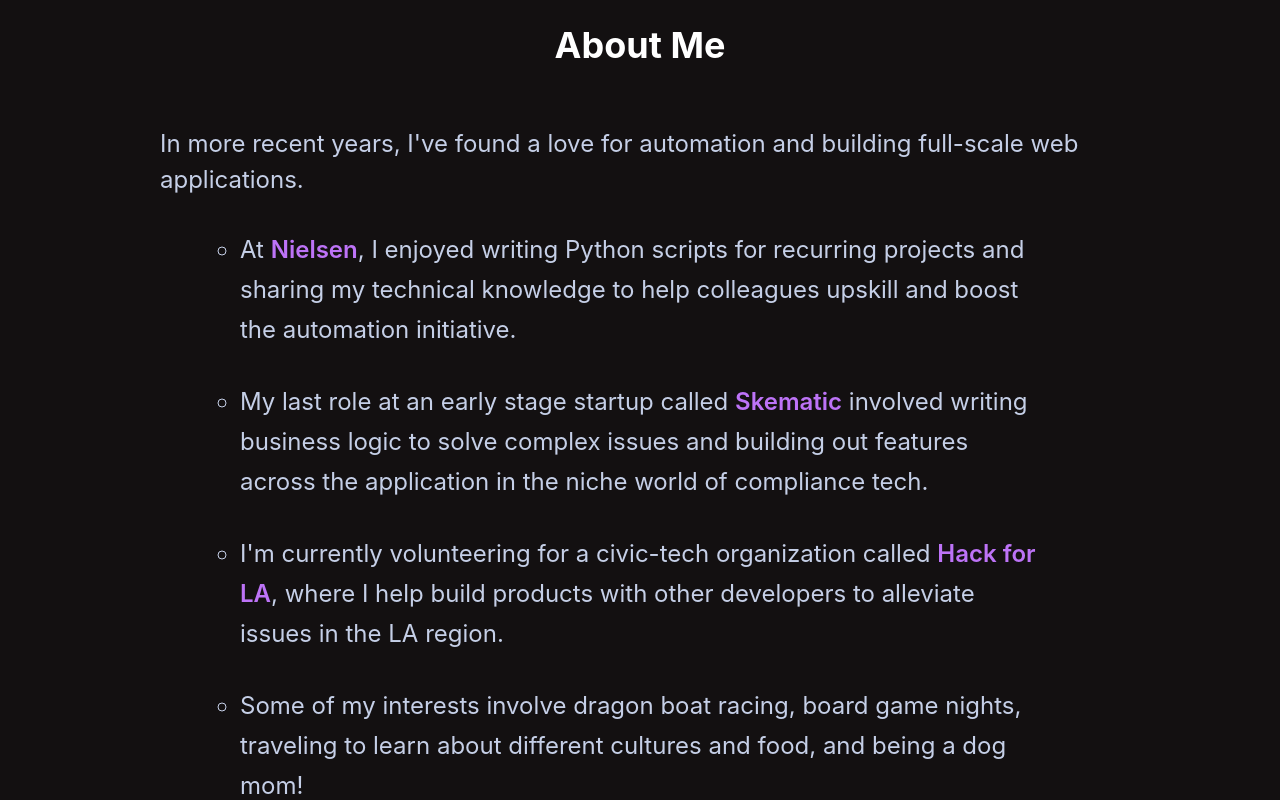
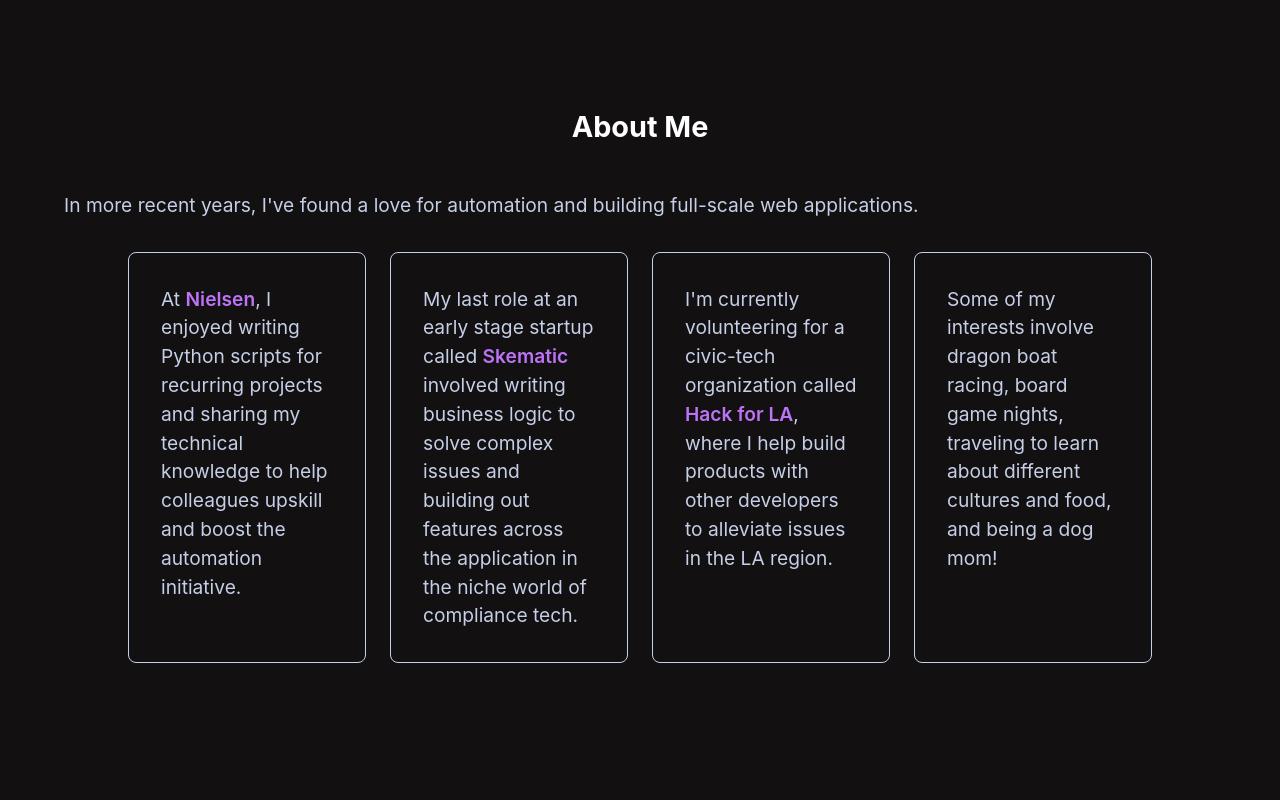
Before and after one commit to christinaor/christinaor.github.io, a React (Vite) app: page / in a window 1280 px wide. Shown: the part 860-1660 px from the top of the page. Built offline with nearby package versions, Linux system fonts and the light colour scheme.

Commit message:
Fix about section

```diff
--- a/src/components/About/styles.module.scss
+++ b/src/components/About/styles.module.scss
@@ -7,27 +7,40 @@
   justify-content: center;
   align-items: center;
 
-  min-height: 50rem;
-  // margin: 3rem 0;
-  padding: 2rem 2rem 3rem;
+  min-height: 100vh;
+  padding: 2rem 4rem 3rem;
 
-  // font-size: 1.2rem;
   background-color: $mainBodyBackgroundBlack;
   box-shadow: 0 0 1rem 0 $mainTextColorBlack;
 }
 
+.description ul {
+  display: flex;
+  flex-direction: column;
+
+  margin-top: 2rem;
+  padding: 0 0.5rem;
+  gap: 1.5rem;
+}
+
 .description ul li {
-  margin: 1.5rem;
+  padding: 2rem;
 
-  list-style-type: circle;
+  border: 1px solid $mainTextColor;
+  border-radius: 8px;
+  list-style-type: none;
+}
+
+.description ul li:hover {
+  background-image: linear-gradient(to right, $gradient-purple-start, $gradient-purple-mid, $gradient-purple-end);
 }
 
 li a.blurbLink {
   font-weight: 500;
   text-underline-offset: 4px;
-  // text-decoration: underline dotted;
-  text-decoration-color: $subTextColor;
+  // text-decoration-color: $subTextColor;
 
+  // color: $subTextColor;
   color: $subTextColor;
   font-weight: 600;
 }
@@ -36,60 +49,22 @@ li a.blurbLink:hover {
   text-decoration: line-through;
 }
 
-@media only screen and (min-width: $mobile-max) and (max-width: $desktop-min) {
-  .about {
-    min-height: 30rem;
-    padding: 3rem 4rem 5rem;
+@media only screen and (min-width: $tablet-mid) {
+  .description ul {
+    display: grid;
+    grid-template-columns: 1fr 1fr;
 
-    font-size: 1.5rem;
-  }
-
-  .description ul li {
-    margin: 2rem 3rem;
-
-    line-height: 2.5rem;
-    list-style-type: circle;
+    padding: 0 4rem;
   }
 }
 
-@media only screen and (min-width: $desktop-min) {
+@media only screen and (min-width: $desktop-small) {
   .about {
-    min-height: 30rem;
-    padding: 3rem 10rem 5rem;
-
-    font-size: 1.5rem;
+    font-size: 1.2rem;
   }
 
-  // .description ul {
-  //   margin: 0 3rem;
-  // }
-
-  .description ul li {
-    margin: 2rem 5rem;
-
-    line-height: 2.5rem;
-    list-style-type: circle;
+  .description ul {
+    display: grid;
+    grid-template-columns: 1fr 1fr 1fr 1fr;
   }
 }
-
-// @media only screen and (min-width: 481px) {
-// .about {
-//     margin-bottom: 8vh;
-//     display: flex;
-//     flex-direction: column;
-//     justify-content: center;
-//     align-items: center;
-//   }
-
-//   .header {
-//     font-size: clamp(20px, 6vw, 30px);
-//     margin: 2vh;
-//     padding: 0;
-//   }
-
-//   .blurb {
-//     font-size: clamp(14px, 4vw, 20px);
-//     color: #4f518c;
-//     // margin: 13px;
-//   }
-// }
--- a/src/styles/colors.scss
+++ b/src/styles/colors.scss
@@ -14,6 +14,17 @@ $buttonActiveColor: #7418ea;
 $buttonBorderColor: #a9a3d8;
 // $buttonBorderColor: rgb(243, 169, 230);
 
+$gradient-green-start: rgba(0, 255, 21, 0.487) 95%;
+$gradient-green-mid: rgba(0, 255, 20, 0.2);
+$gradient-green-end: rgba(0, 255, 21, 0.056);
+
+$gradient-purple-start: rgba(116, 24, 234, 0.487);
+$gradient-purple-mid: rgba(116, 24, 234, 0.2);
+$gradient-purple-end: rgba(116, 24, 234, 0.056);
+
+$green-light: rgba(0, 255, 21);
+$green-mid: rgb(43, 148, 52);
+$green-dark: rgb(10, 49, 13);
 
 $footerBackground: #232029;
 
--- a/src/styles/layout.scss
+++ b/src/styles/layout.scss
@@ -5,3 +5,6 @@ $mobile-max: 480px;
 $desktop-large: 1920px;
 $desktop-small: 1280px;
 $tablet: 768px;
+
+//Other
+$tablet-mid: 700px;
```
